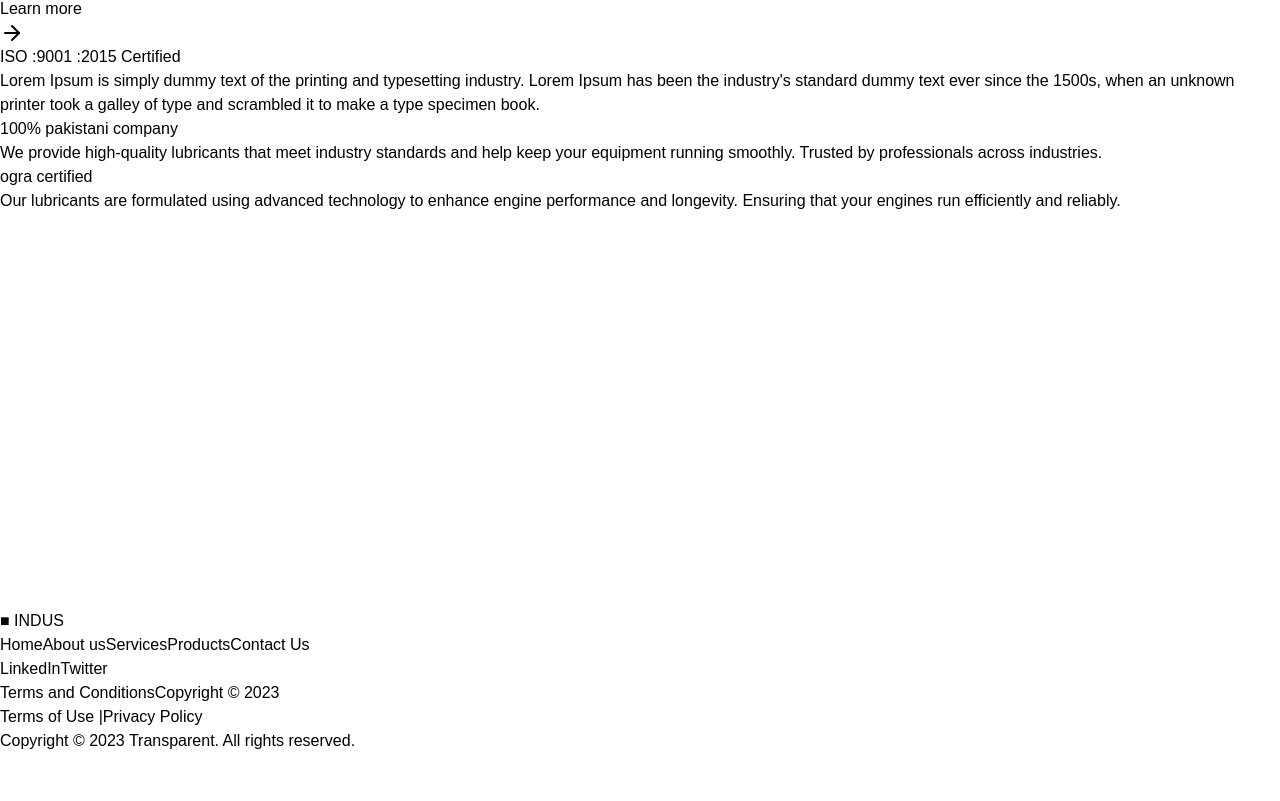
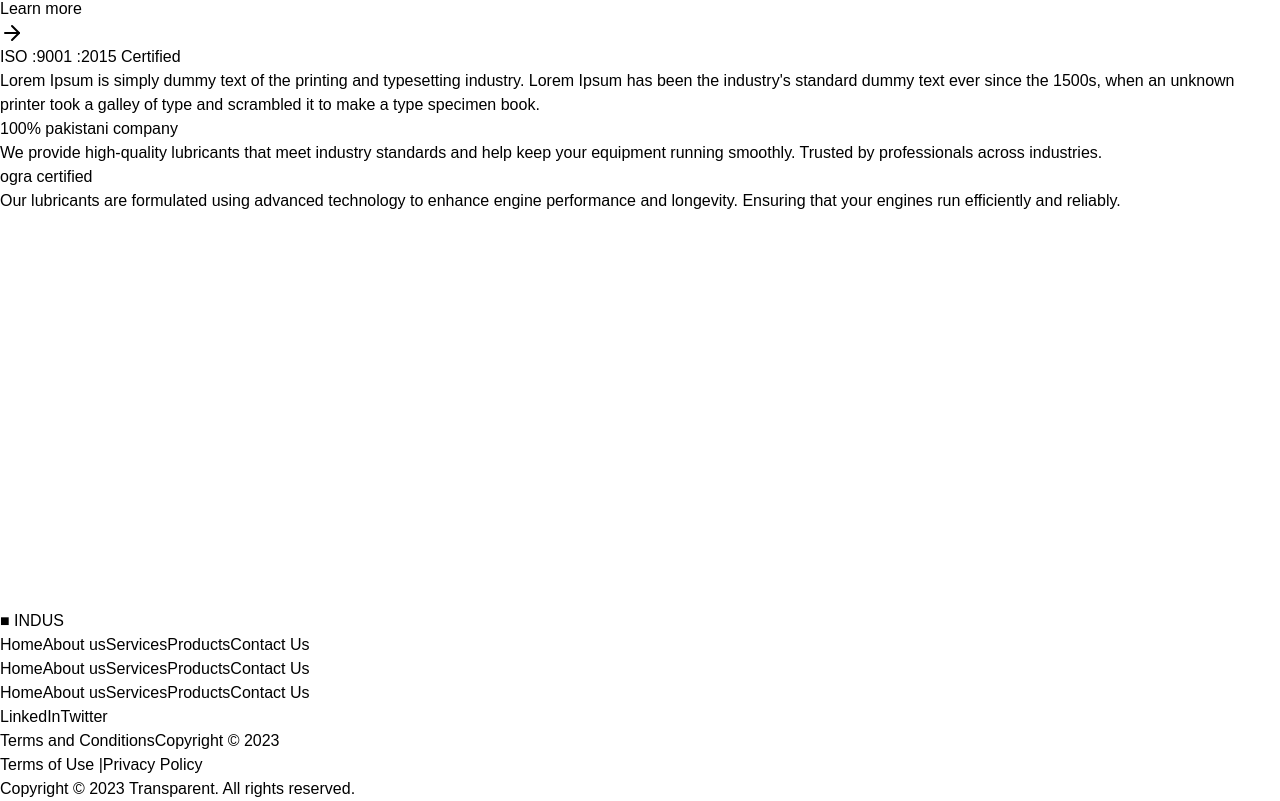
Before and after one commit to rubbasyarkhan/Indusoils, a React (Vite) app: page / in a window 1280 px wide. Shown: the part 763-1564 px from the top of the page. Before the commit the page ends 1516 px from the top, so only its background shows below. Built offline with nearby package versions, Linux system fonts and the light colour scheme.

Commit message:
footer work

```diff
--- a/src/Components/Footer.jsx
+++ b/src/Components/Footer.jsx
@@ -4,13 +4,27 @@ const Footer = () => {
   return (
     <>
     <footer className="bg-black text-white py-10 px-6">
-      <div className="max-w-7xl mx-auto grid grid-cols-1 md:grid-cols-3 gap-6 border-b border-gray-700 pb-6">
+      <div className="max-w-7xl mx-auto grid grid-cols-1 md:grid-cols-5 gap-6 border-b border-gray-700 pb-6">
         <div className="flex flex-col">
           <span className="text-xl font-bold flex items-center">
             <span className="text-red-600 text-3xl mr-2">■</span> INDUS
           </span>
         </div>
 
+        <div className="flex flex-col space-y-2">
+          <a href="#" className="hover:text-gray-400">Home</a>
+          <a href="#" className="hover:text-gray-400">About us</a>
+          <a href="#" className="hover:text-gray-400">Services</a>
+          <a href="#" className="hover:text-gray-400">Products</a>
+          <a href="#" className="hover:text-gray-400">Contact Us</a>
+        </div>
+        <div className="flex flex-col space-y-2">
+          <a href="#" className="hover:text-gray-400">Home</a>
+          <a href="#" className="hover:text-gray-400">About us</a>
+          <a href="#" className="hover:text-gray-400">Services</a>
+          <a href="#" className="hover:text-gray-400">Products</a>
+          <a href="#" className="hover:text-gray-400">Contact Us</a>
+        </div>
         <div className="flex flex-col space-y-2">
           <a href="#" className="hover:text-gray-400">Home</a>
           <a href="#" className="hover:text-gray-400">About us</a>
```
